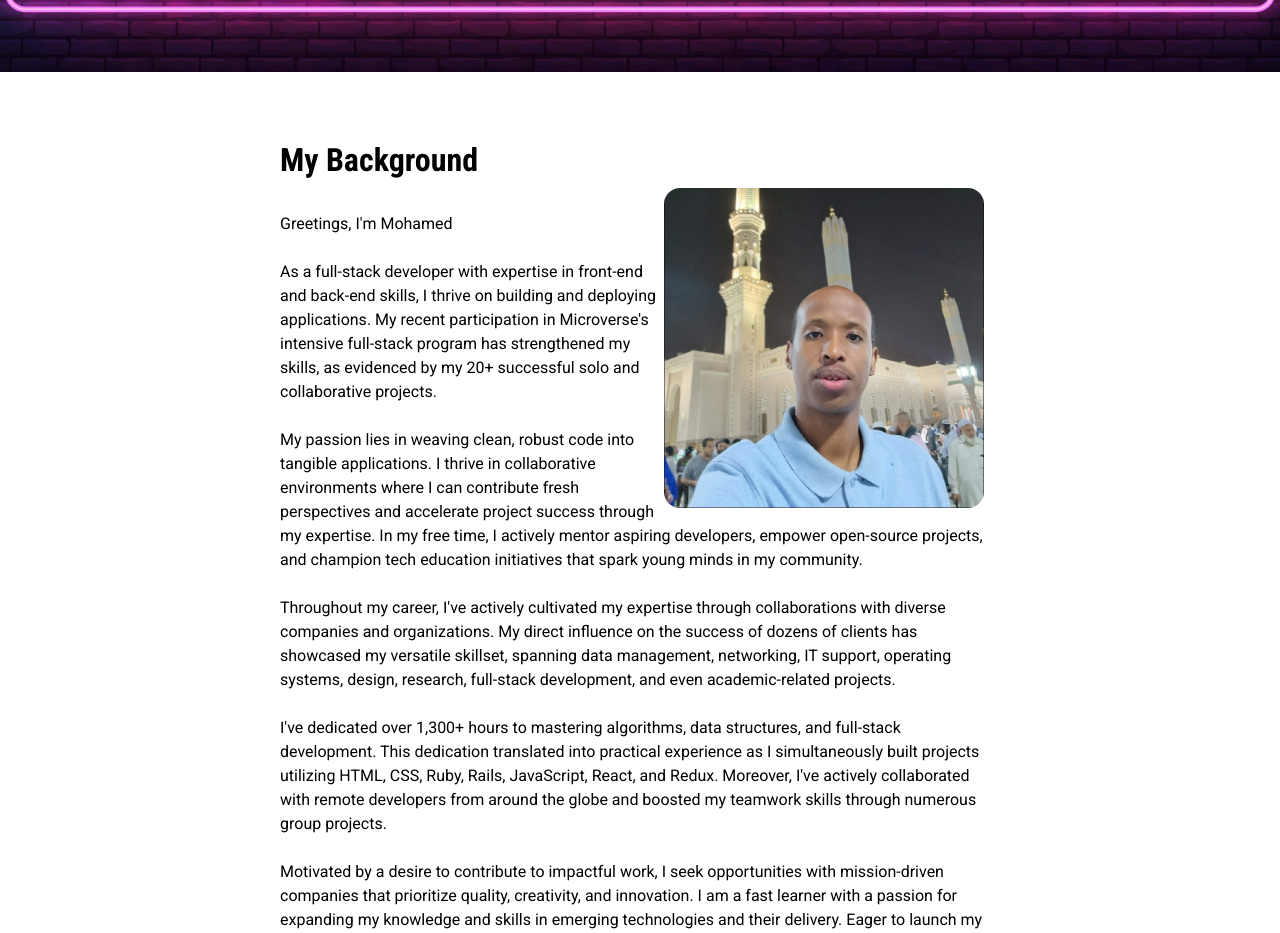
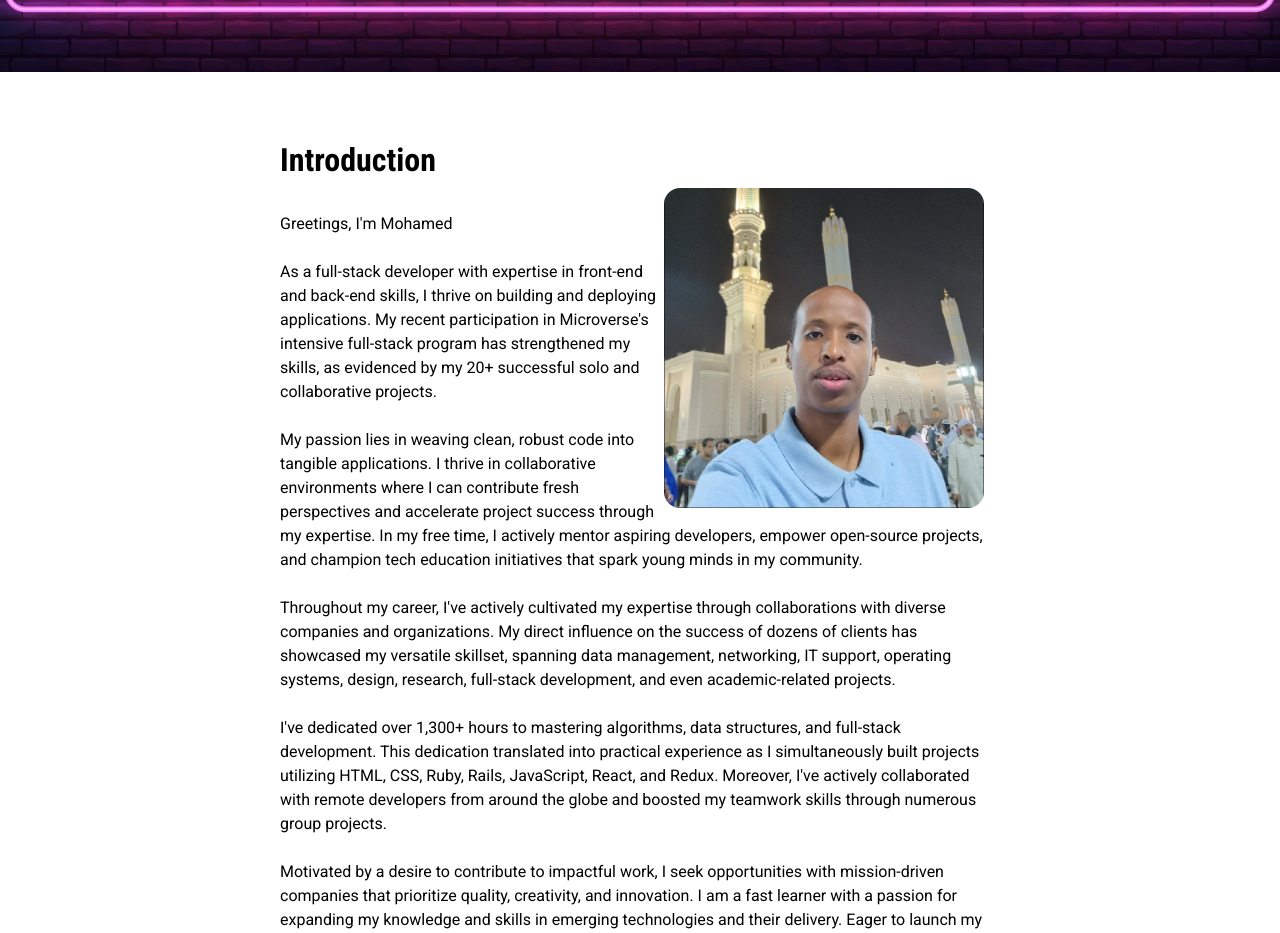
Before and after one commit to katarighe/my-portfolio-website, a React (Vite) app: page /about-me in a window 1280 px wide. Shown: the part 820-1753 px from the top of the page. Built offline with nearby package versions, Linux system fonts and the light colour scheme.

Commit message:
Change title

```diff
--- a/src/pages/AboutMe.jsx
+++ b/src/pages/AboutMe.jsx
@@ -116,7 +116,7 @@ function AboutMe() {
         <div className="container space-y-10 py-16">
           <article className="max-w-[45rem] mx-auto">
             <h3 className="font-bold text-[2rem] mb-1 font-robotoCondensed">
-              My Background
+              Introduction
             </h3>
             <img
               src="src/assets/mai-profile.jpg"
```
